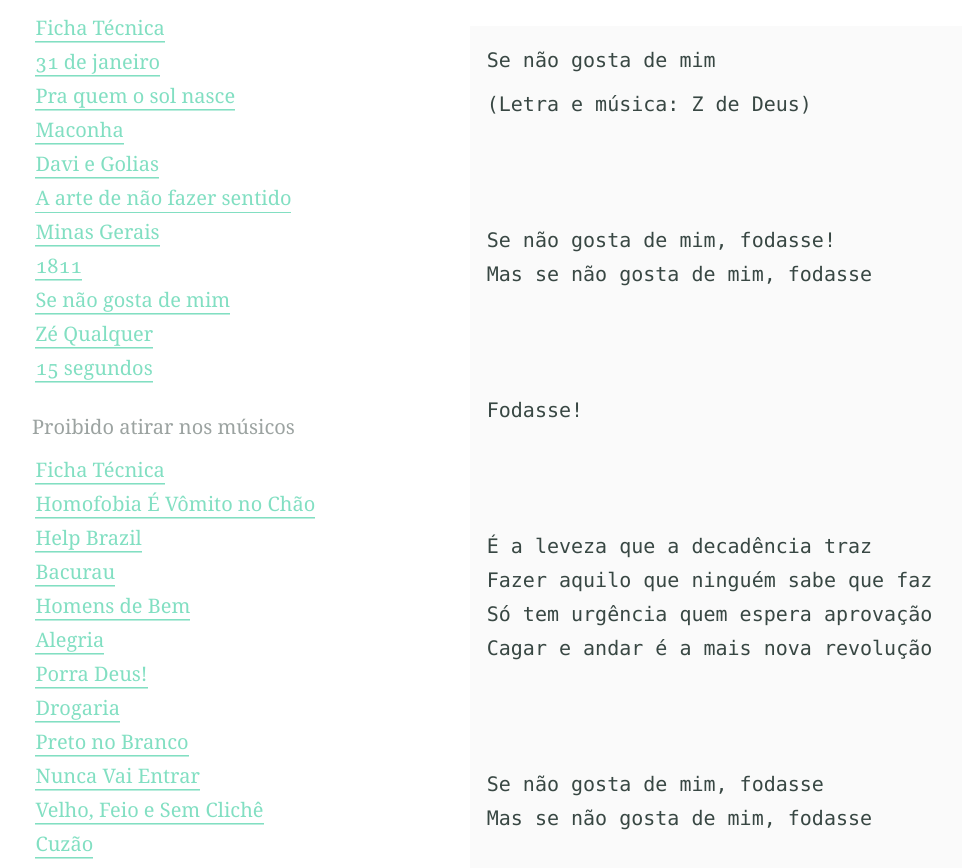
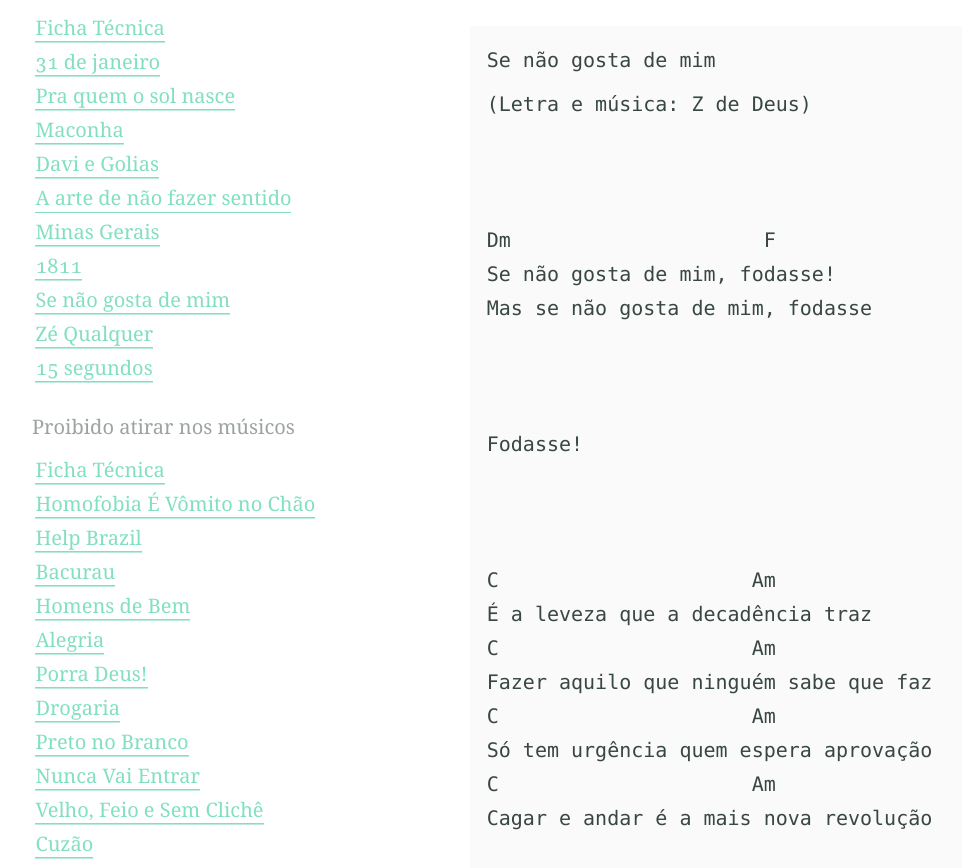
Before and after one commit to antifas/antifas.github.io, a Jekyll site: the page built from _letras_disco2/Se não gosta de mim.md, in a window 1280 px wide and 900 px high, scrolled down 807 px, cut to the strip 32-900 px from the top of the window. Shown: the whole strip, without its empty margins (32-994 px from the left). Built offline with Jekyll 4.4.1, drawn with Linux system fonts in a browser that asks for light colours; some of the changed text lies outside the part shown.

Commit message:
Update Se não gosta de mim.md

```diff
--- a/_letras_disco2/Se não gosta de mim.md
+++ b/_letras_disco2/Se não gosta de mim.md
@@ -3,21 +3,29 @@ title: Se não gosta de mim
 disco: A Arte de não fazer sentido
 layout: musicas
 feature_image: "/imgs/3.jpg"
-video: QbLgIUGBzv4
+video: KiUjvYipOjE
 ---
 (Letra e música: Z de Deus)
 
+Dm                     F
 Se não gosta de mim, fodasse!
 Mas se não gosta de mim, fodasse
 
 Fodasse!
 
+C                     Am
 É a leveza que a decadência traz
+C                     Am
 Fazer aquilo que ninguém sabe que faz
+C                     Am
 Só tem urgência quem espera aprovação
+C                     Am
 Cagar e andar é a mais nova revolução
 
+
+Dm                     F
 Se não gosta de mim, fodasse
+Dm                     F
 Mas se não gosta de mim, fodasse
 
 Fodasse!
```
